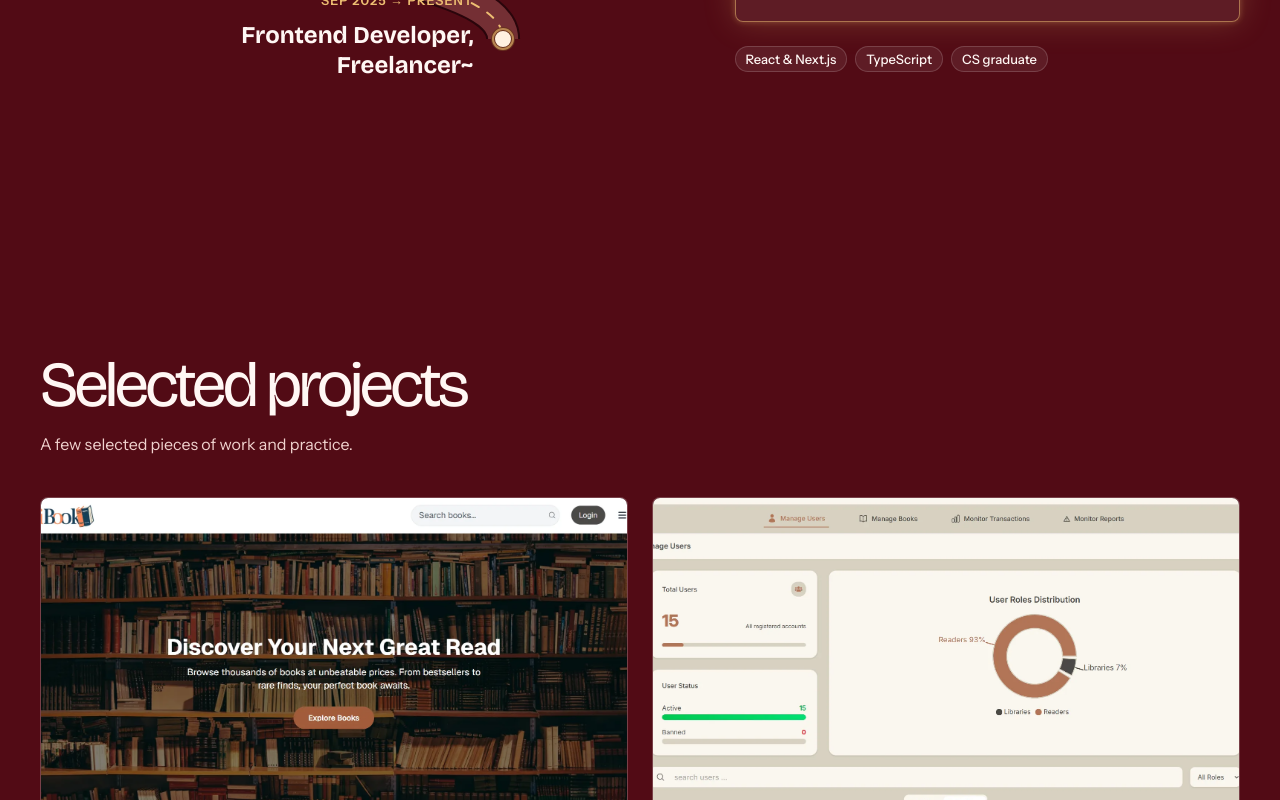
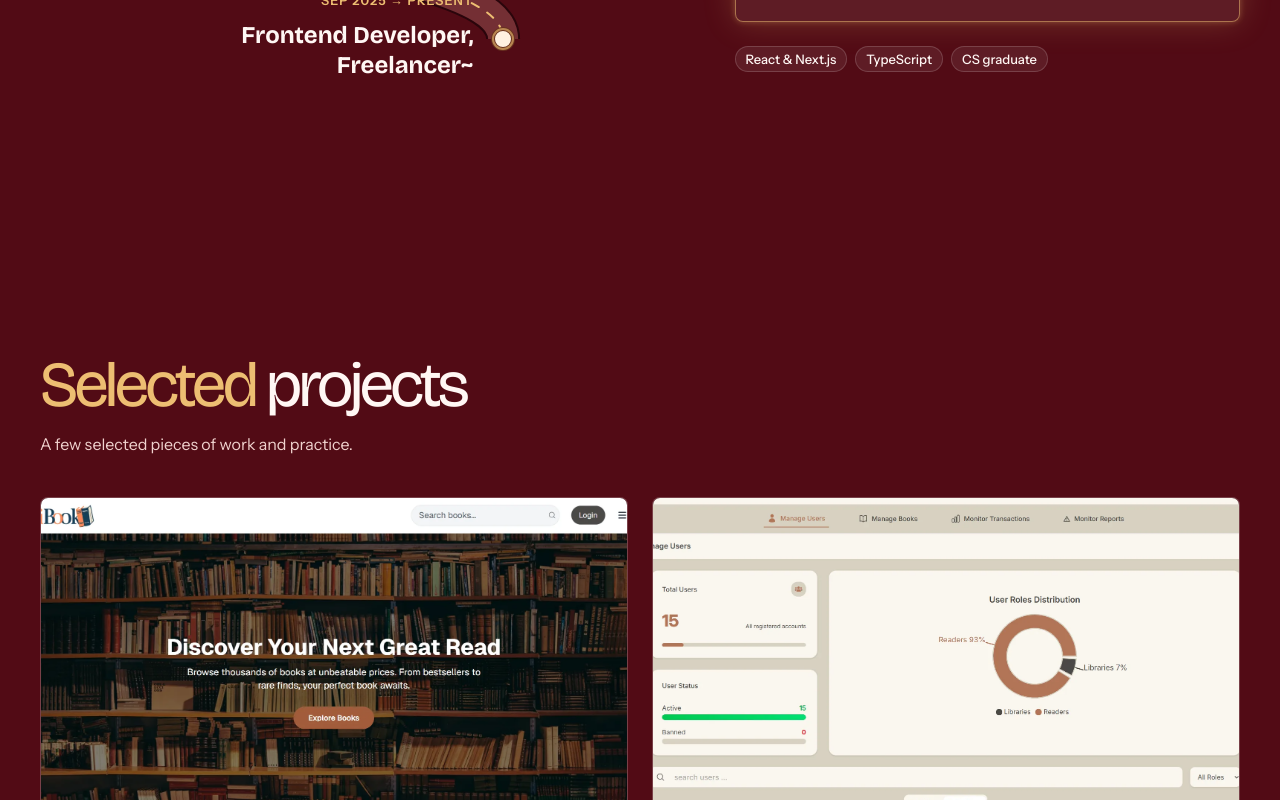
Before and after one commit to AmirMostafa-eng/Amir-Mostafa-Portfolio, a Next.js app: page / in a window 1280 px wide. Shown: the part 2000-2800 px from the top of the page. Built offline with nearby package versions, Linux system fonts and the light colour scheme.

Commit message:
Projects section: amber heading keyword and amber View-all button

```diff
--- a/app/globals.css
+++ b/app/globals.css
@@ -373,6 +373,8 @@ img { display: block; max-width: 100%; }
 .tech-badge { display: inline-flex; min-height: 26px; align-items: center; padding: 4px 10px; border: 1px solid var(--line); border-radius: 9999px; background: var(--card); color: var(--text); font-family: var(--font-body), sans-serif; font-size: 13px; font-weight: 500; line-height: 16px; white-space: nowrap; }
 .tech-badge-more { color: var(--muted); }
 .view-all { display: flex; justify-content: center; margin-top: 2.75rem; }
+#projects .view-all .button-secondary { border-color: var(--amber); color: var(--amber); }
+#projects .view-all .button-secondary:hover { background: var(--amber); border-color: var(--amber); color: var(--amber-text); }
 .site-footer { position: relative; display: flex; min-height: clamp(640px, 90svh, 860px); overflow: hidden; box-sizing: border-box; flex-direction: column; padding: clamp(2rem, 5vw, 4rem) 0 1.5rem; border: 0; border-top: 1px solid var(--line); border-radius: 32px 32px 0 0; background: var(--deep); color: var(--text); }
 .footer-container { position: relative; z-index: 1; display: flex; min-height: 100%; flex: 1; flex-direction: column; }
 .footer-main { display: flex; flex: 1; flex-direction: column; align-items: center; justify-content: center; padding: 1rem 0 2rem; text-align: center; }
--- a/components/landing/FeaturedProjects.tsx
+++ b/components/landing/FeaturedProjects.tsx
@@ -13,7 +13,7 @@ export async function FeaturedProjects() {
       <Container>
         <Reveal from="up" trigger="view">
           <div className="featured-projects-heading">
-            <SectionHeading title="Selected projects" description={site.projectsIntro} id="featured-projects-title" />
+            <SectionHeading title={<><span className="hero-name-accent">Selected</span> projects</>} description={site.projectsIntro} id="featured-projects-title" />
           </div>
         </Reveal>
         {projects.length ? (
--- a/components/ui/SectionHeading.tsx
+++ b/components/ui/SectionHeading.tsx
@@ -1,4 +1,6 @@
-type SectionHeadingProps = { title: string; description?: string; id?: string };
+import type { ReactNode } from "react";
+
+type SectionHeadingProps = { title: ReactNode; description?: string; id?: string };
 
 export function SectionHeading({ title, description, id }: SectionHeadingProps) {
   return (
```
